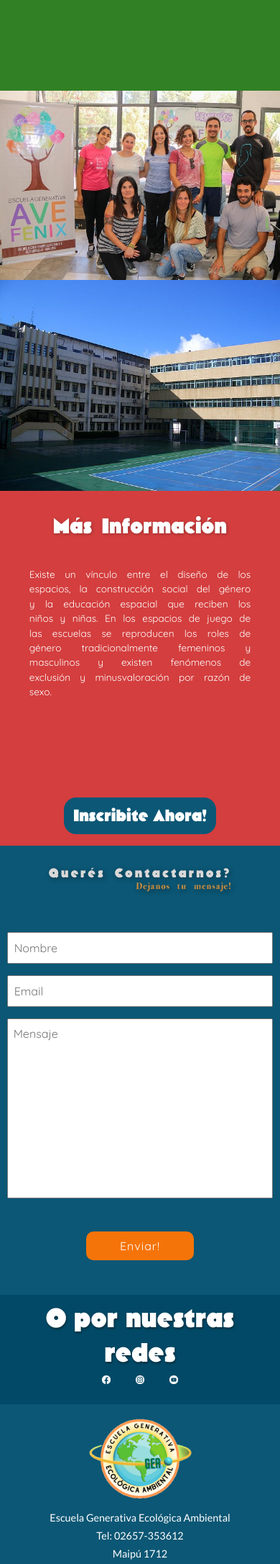
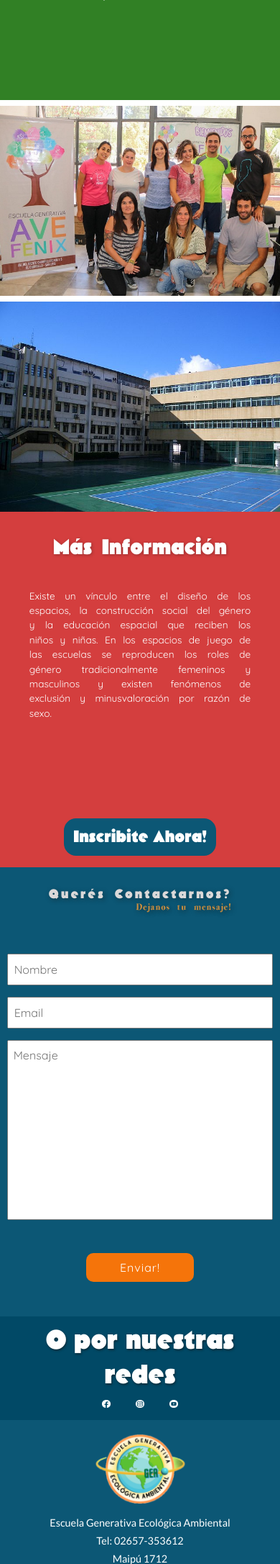
Before and after one commit to maxivm6/escuela, a Django app: page / in a window 390 px wide. Shown: the part 1675-3848 px from the top of the page at 72% size. Run offline with Django 4.2, Linux system fonts and the light colour scheme; data comes from the database, SQL or seed files in the repository; some libraries are stand-ins or nearby versions; some web fonts are replaced.

Commit message:
pruebas vistas en dispositivos

```diff
--- a/GeaApp/static/GeaApp/css/style.css
+++ b/GeaApp/static/GeaApp/css/style.css
@@ -782,14 +782,14 @@ nav {
 }
 
 .foot-item ul {
-  padding: 0 0 0.5em 0;
+  padding: 0;
 }
 
 .foot-item a,
 img {
   text-decoration: none;
   width: 3%;
-  margin: 0 0.5em 0 0.5em;
+  margin: 0.5em 0.5em 0 0.5em;
 }
 
 .foot h4 {
@@ -812,7 +812,8 @@ img {
 @media (max-width:700px)
 {
   #logo-foot{
-    width: 40%;
+    width: 35%;
+    height: fit-content;
   }
 
 }
```
